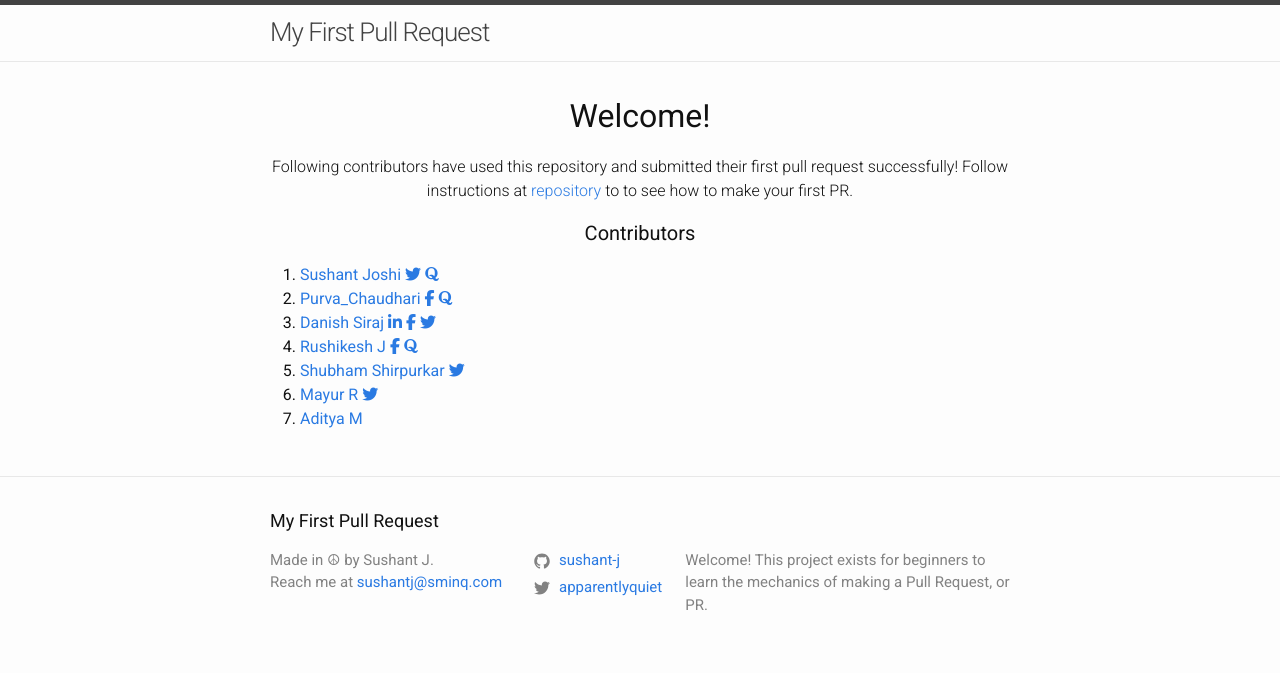
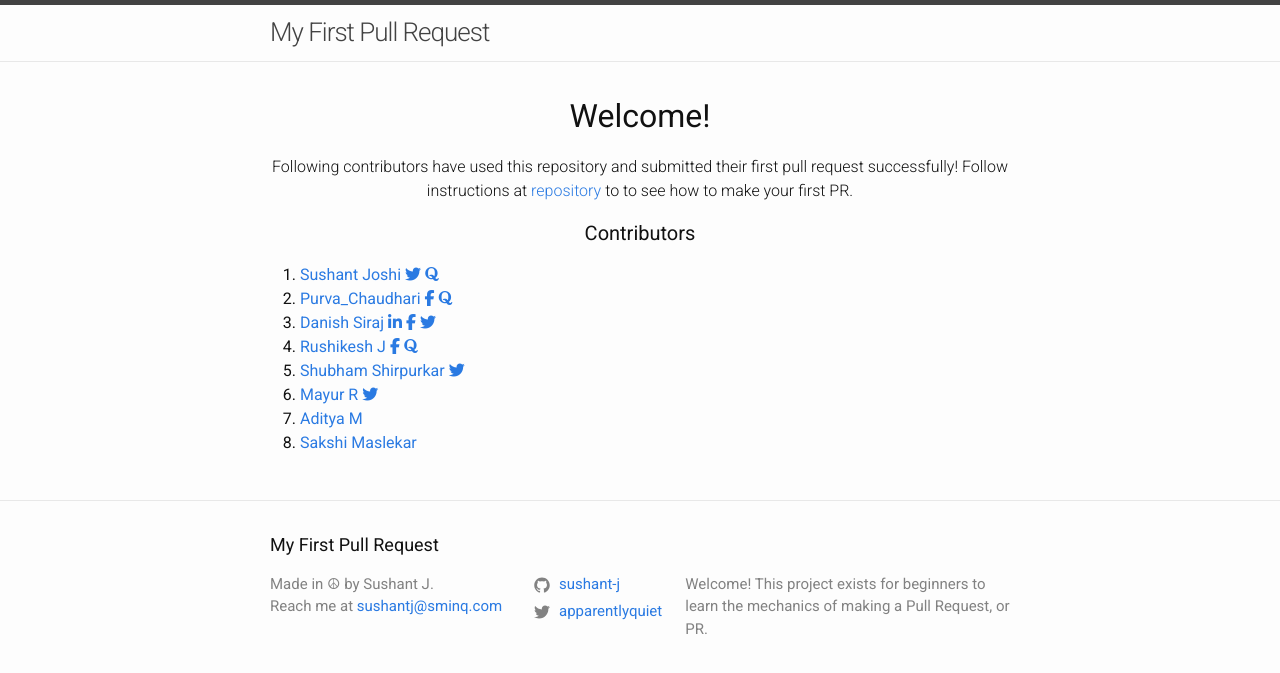
Before and after one commit to sushant-j/my-first-pull-request, a Jekyll site: the page built from index.md, in a window 1280 px wide. Shown: the top 673 px of the page. Built offline with Jekyll 4.4.1, drawn with Linux system fonts in a browser that asks for light colours; nearby versions of some CDN libraries.

Commit message:
Added My Name

```diff
--- a/_layouts/home.html
+++ b/_layouts/home.html
@@ -78,6 +78,12 @@ layout: default
       <a href="https://github.com/ida-09/">
         Aditya M
       </a>
+    </li><li>
+      <a href="https://github.com/sakshimaslekr/">
+               Sakshi Maslekar
+      </a>
     </li>
+
   </ol>
+
 </div>
```
